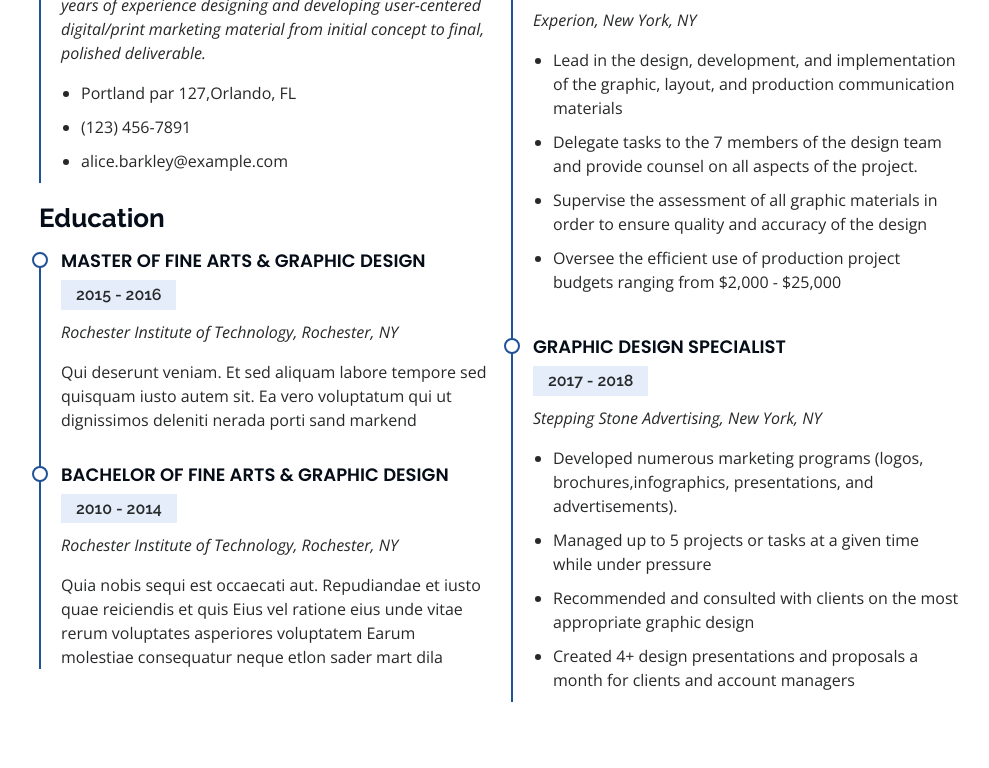
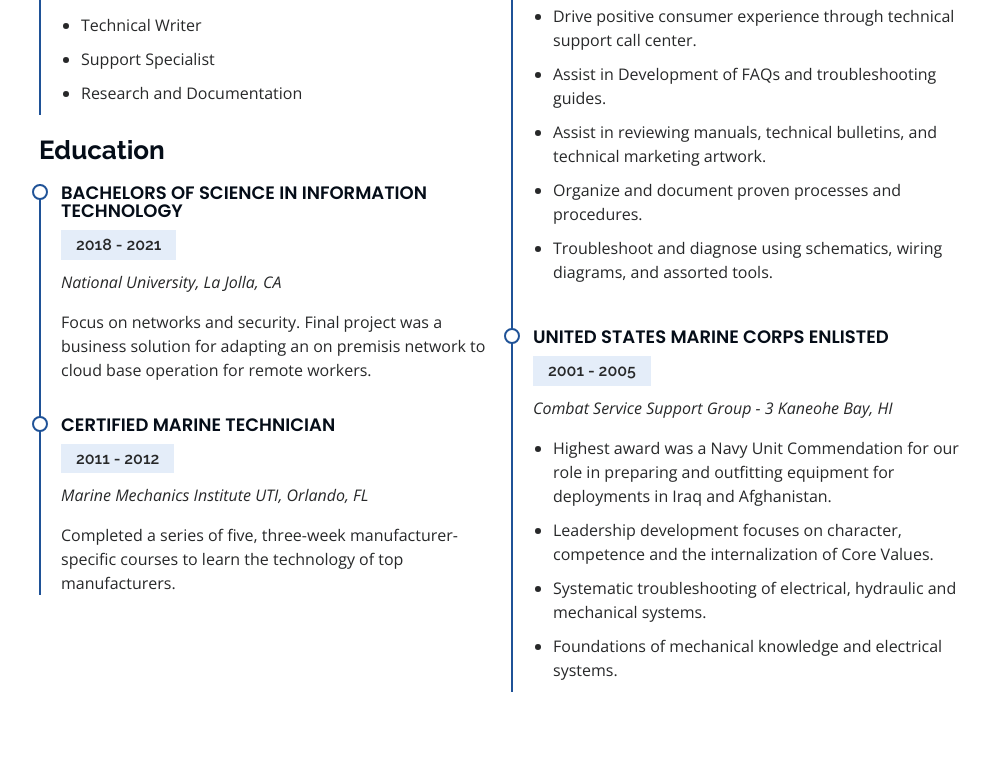
Before and after one commit to JamesFultz/JamesFultz, a plain HTML site: page index.html in a window 1280 px wide. Shown: the part 1868-2636 px from the top of the page, without its empty margins (291-1280 px from the left). Drawn offline with nearby package versions, Linux system fonts and the light colour scheme.

Commit message:
Add files via upload

```diff
--- a/index.html
+++ b/index.html
@@ -54,8 +54,8 @@
           <a href="#" class="facebook"><i class="bx bxl-facebook"></i></a>
           <a href="#" class="instagram"><i class="bx bxl-instagram"></i></a>
           <a href="#" class="google-plus"><i class="bx bxl-skype"></i></a> -->
-          <a href="#" class="linkedin"><i class="bx bxl-linkedin"></i></a>
-          <a href="#" class="github"><i class="bx bxl-github"></i></a>
+          <a href="https://www.linkedin.com/in/james-fultz" class="linkedin"><i class="bx bxl-linkedin"></i></a>
+          <a href="https://github.com/JamesFultz" class="github"><i class="bx bxl-github"></i></a>
         </div>
       </div>
 
@@ -88,7 +88,10 @@
 
         <div class="section-title">
           <h2>About</h2>
-          <p>Magnam dolores commodi suscipit. Necessitatibus eius consequatur ex aliquid fuga eum quidem. Sit sint consectetur velit. Quisquam quos quisquam cupiditate. Et nemo qui impedit suscipit alias ea. Quia fugiat sit in iste officiis commodi quidem hic quas.</p>
+          <p>Military diesel mechanic, marine electronics technician, field IT and access control background. I am a skilled technical
+            writer that has a lot of field experience. Instruction guides and user manuals are my favored forms of
+            documentation. As a technician for most of my professional career I have relied heavily on technical writing to
+            assist in completing projects.</p>
         </div>
 
         <div class="row">
@@ -98,15 +101,13 @@
           <div class="col-lg-8 pt-4 pt-lg-0 content" data-aos="fade-left">
             <h3>Technical Writer, Support Specialist</h3>
             <p class="fst-italic">
-              Lorem ipsum dolor sit amet, consectetur adipiscing elit, sed do eiusmod tempor incididunt ut labore et dolore
-              magna aliqua.
+              Having 20+ years of field experience with a variety of equipment and manufactures has given me insight on what makes for well written documents.
             </p>
             <div class="row">
               <div class="col-lg-6">
                 <ul>
                   <li><i class="bi bi-chevron-right"></i> <strong>Birthday:</strong> <span>15 September 1983</span></li>
-                  <li><i class="bi bi-chevron-right"></i> <strong>Website:</strong> <span>www.example.com</span></li>
-                  <li><i class="bi bi-chevron-right"></i> <strong>Phone:</strong> <span>+1 251 223 0151</span></li>
+                  <li><i class="bi bi-chevron-right"></i> <strong>Phone:</strong> <span>(251) 223 0151</span></li>
                   <li><i class="bi bi-chevron-right"></i> <strong>City:</strong> <span>Foley Alabama</span></li>
                 </ul>
               </div>
@@ -115,17 +116,14 @@
                   <li><i class="bi bi-chevron-right"></i> <strong>Age:</strong> <span>40</span></li>
                   <li><i class="bi bi-chevron-right"></i> <strong>Degree:</strong> <span>Bachelor of Science</span></li>
                   <li><i class="bi bi-chevron-right"></i> <strong>Email:</strong> <span>James.Fultz@outlook.com</span></li>
-                  <li><i class="bi bi-chevron-right"></i> <strong>Freelance:</strong> <span>Available</span></li>
                 </ul>
               </div>
             </div>
             <p>
-              Officiis eligendi itaque labore et dolorum mollitia officiis optio vero. Quisquam sunt adipisci omnis et ut. Nulla accusantium dolor incidunt officia tempore. Et eius omnis.
-              Cupiditate ut dicta maxime officiis quidem quia. Sed et consectetur qui quia repellendus itaque neque. Aliquid amet quidem ut quaerat cupiditate. Ab et eum qui repellendus omnis culpa magni laudantium dolores.
+              I create instruction manuals, how-to guides, journal articles, and other supporting documents to communicate complex and technical information more easily.  My hobbies are building Arduino projects and repurposing PCs and Laptops with various Linux distros. I truly enjoy learning and instructing about technology.
             </p>
           </div>
         </div>
-
       </div>
     </section><!-- End About Section -->
 
@@ -249,7 +247,7 @@
 
         <div class="section-title">
           <h2>Resume</h2>
-          <p>Magnam dolores commodi suscipit. Necessitatibus eius consequatur ex aliquid fuga eum quidem. Sit sint consectetur velit. Quisquam quos quisquam cupiditate. Et nemo qui impedit suscipit alias ea. Quia fugiat sit in iste officiis commodi quidem hic quas.</p>
+          <p>I began my professional career at 17 by joining the United States Marine Corps as a Diesel Mechanic.  I have continued to pursue knowledge in all aspects of my life leading to where I am today. If you would like to see my full resume please click here:  <a href ="assets/img/James-Fultz 2023 RESUME.pdf">James Fultz Resume</a>  </a> </p>
         </div>
 
         <div class="row">
@@ -257,50 +255,51 @@
             <h3 class="resume-title">Sumary</h3>
             <div class="resume-item pb-0">
               <h4>James Fultz</h4>
-              <p><em>Innovative and deadline-driven Graphic Designer with 3+ years of experience designing and developing user-centered digital/print marketing material from initial concept to final, polished deliverable.</em></p>
+              <p><em>I am currently working in a full time Technical Support role.  I am open to freelance projects looking for the following skills:</em></p>
               <ul>
-                <li>Portland par 127,Orlando, FL</li>
-                <li>(123) 456-7891</li>
-                <li>alice.barkley@example.com</li>
+                <li>Technical Writer</li>
+                <li>Support Specialist</li>
+                <li>Research and Documentation</li>
               </ul>
             </div>
 
             <h3 class="resume-title">Education</h3>
             <div class="resume-item">
-              <h4>Master of Fine Arts &amp; Graphic Design</h4>
-              <h5>2015 - 2016</h5>
-              <p><em>Rochester Institute of Technology, Rochester, NY</em></p>
-              <p>Qui deserunt veniam. Et sed aliquam labore tempore sed quisquam iusto autem sit. Ea vero voluptatum qui ut dignissimos deleniti nerada porti sand markend</p>
+              <h4>Bachelors of Science in Information Technology</h4>
+              <h5>2018 - 2021</h5>
+              <p><em>National University, La Jolla, CA</em></p>
+              <p>Focus on networks and security. Final project was a business solution for adapting an on premisis network to cloud base operation for remote workers.</p>
             </div>
             <div class="resume-item">
-              <h4>Bachelor of Fine Arts &amp; Graphic Design</h4>
-              <h5>2010 - 2014</h5>
-              <p><em>Rochester Institute of Technology, Rochester, NY</em></p>
-              <p>Quia nobis sequi est occaecati aut. Repudiandae et iusto quae reiciendis et quis Eius vel ratione eius unde vitae rerum voluptates asperiores voluptatem Earum molestiae consequatur neque etlon sader mart dila</p>
+              <h4>Certified Marine Technician</h4>
+              <h5>2011 - 2012</h5>
+              <p><em>Marine Mechanics Institute UTI, Orlando, FL</em></p>
+              <p>Completed a series of five, three-week manufacturer-specific courses to learn the technology of top manufacturers.</p>
             </div>
           </div>
           <div class="col-lg-6" data-aos="fade-up" data-aos-delay="100">
             <h3 class="resume-title">Professional Experience</h3>
             <div class="resume-item">
-              <h4>Senior graphic design specialist</h4>
-              <h5>2019 - Present</h5>
-              <p><em>Experion, New York, NY </em></p>
+              <h4>Technical Support Represenative</h4>
+              <h5>2021 - Present</h5>
+              <p><em>Menomonee Falls, WI (Remote)</em></p>
               <ul>
-                <li>Lead in the design, development, and implementation of the graphic, layout, and production communication materials</li>
-                <li>Delegate tasks to the 7 members of the design team and provide counsel on all aspects of the project. </li>
-                <li>Supervise the assessment of all graphic materials in order to ensure quality and accuracy of the design</li>
-                <li>Oversee the efficient use of production project budgets ranging from $2,000 - $25,000</li>
+                <li>Drive positive consumer experience through technical support call center.</li>
+                <li>Assist in Development of FAQs and troubleshooting guides. </li>
+                <li>Assist in reviewing manuals, technical bulletins, and technical marketing artwork.</li>
+                <li>Organize and document proven processes and procedures.</li>
+                <li>Troubleshoot and diagnose using schematics, wiring diagrams, and assorted tools.</li>
               </ul>
             </div>
             <div class="resume-item">
-              <h4>Graphic design specialist</h4>
-              <h5>2017 - 2018</h5>
-              <p><em>Stepping Stone Advertising, New York, NY</em></p>
+              <h4>United States Marine Corps Enlisted</h4>
+              <h5>2001 - 2005</h5>
+              <p><em>Combat Service Support Group - 3 Kaneohe Bay, HI</em></p>
               <ul>
-                <li>Developed numerous marketing programs (logos, brochures,infographics, presentations, and advertisements).</li>
-                <li>Managed up to 5 projects or tasks at a given time while under pressure</li>
-                <li>Recommended and consulted with clients on the most appropriate graphic design</li>
-                <li>Created 4+ design presentations and proposals a month for clients and account managers</li>
+                <li>Highest award was a Navy Unit Commendation for our role in preparing and outfitting equipment for deployments in Iraq and Afghanistan.</li>
+                <li>Leadership development focuses on character, competence and the internalization of Core Values.</li>
+                <li>Systematic troubleshooting of electrical, hydraulic and mechanical systems.</li>
+                <li>Foundations of mechanical knowledge and electrical systems.</li>
               </ul>
             </div>
           </div>
@@ -561,7 +560,7 @@
 
         <div class="section-title">
           <h2>Contact</h2>
-          <p>Magnam dolores commodi suscipit. Necessitatibus eius consequatur ex aliquid fuga eum quidem. Sit sint consectetur velit. Quisquam quos quisquam cupiditate. Et nemo qui impedit suscipit alias ea. Quia fugiat sit in iste officiis commodi quidem hic quas.</p>
+          <p>I am located in Lower Alabama on the Gulf of Mexico.  Please contact me if you wish discuss freelance work for technical writing.  If you are in the area and would like to go fishing, scuba diving, or try surfing let me know!</p>
         </div>
 
         <div class="row" data-aos="fade-in">
@@ -583,14 +582,14 @@
               <div class="phone">
                 <i class="bi bi-phone"></i>
                 <h4>Call:</h4>
-                <p>+1 251 223 0151</p>
+                <p>(251) 223 0151</p>
               </div>
 
               <iframe src="https://www.google.com/maps/embed?pb=!1m14!1m12!1m3!1d295349.9931818815!2d-87.76683391233985!3d30.34189314862915!2m3!1f0!2f0!3f0!3m2!1i1024!2i768!4f13.1!5e1!3m2!1sen!2sus!4v1700881372524!5m2!1sen!2sus" width="400" height="300" style="border:0;" allowfullscreen="" loading="lazy" referrerpolicy="no-referrer-when-downgrade"></iframe>
             </div>
 
           </div>
-
+          <!--
           <div class="col-lg-7 mt-5 mt-lg-0 d-flex align-items-stretch">
             <form action="forms/contact.php" method="post" role="form" class="php-email-form">
               <div class="row">
```
